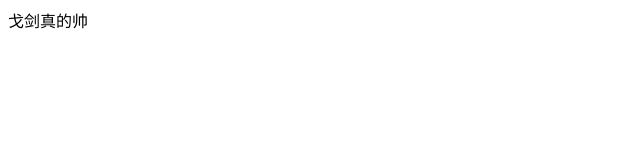
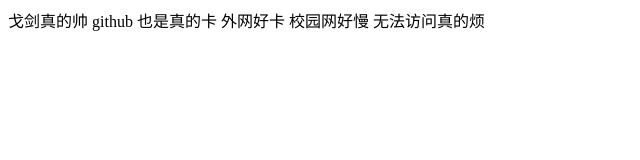
Before and after one commit to imxiaoyu-ge/imxiaoyu.github.io, a plain HTML site: page index.html in a window 1280 px wide. Shown: the whole page, without its empty margins (0-640 px from the left). Drawn offline with Linux system fonts and the light colour scheme.

Commit message:
Update index.html

```diff
--- a/index.html
+++ b/index.html
@@ -6,5 +6,9 @@
 </head>
 <body>
 戈剑真的帅
+    github 也是真的卡
+    外网好卡
+    校园网好慢
+    无法访问真的烦
 </body>
 </html>
```
